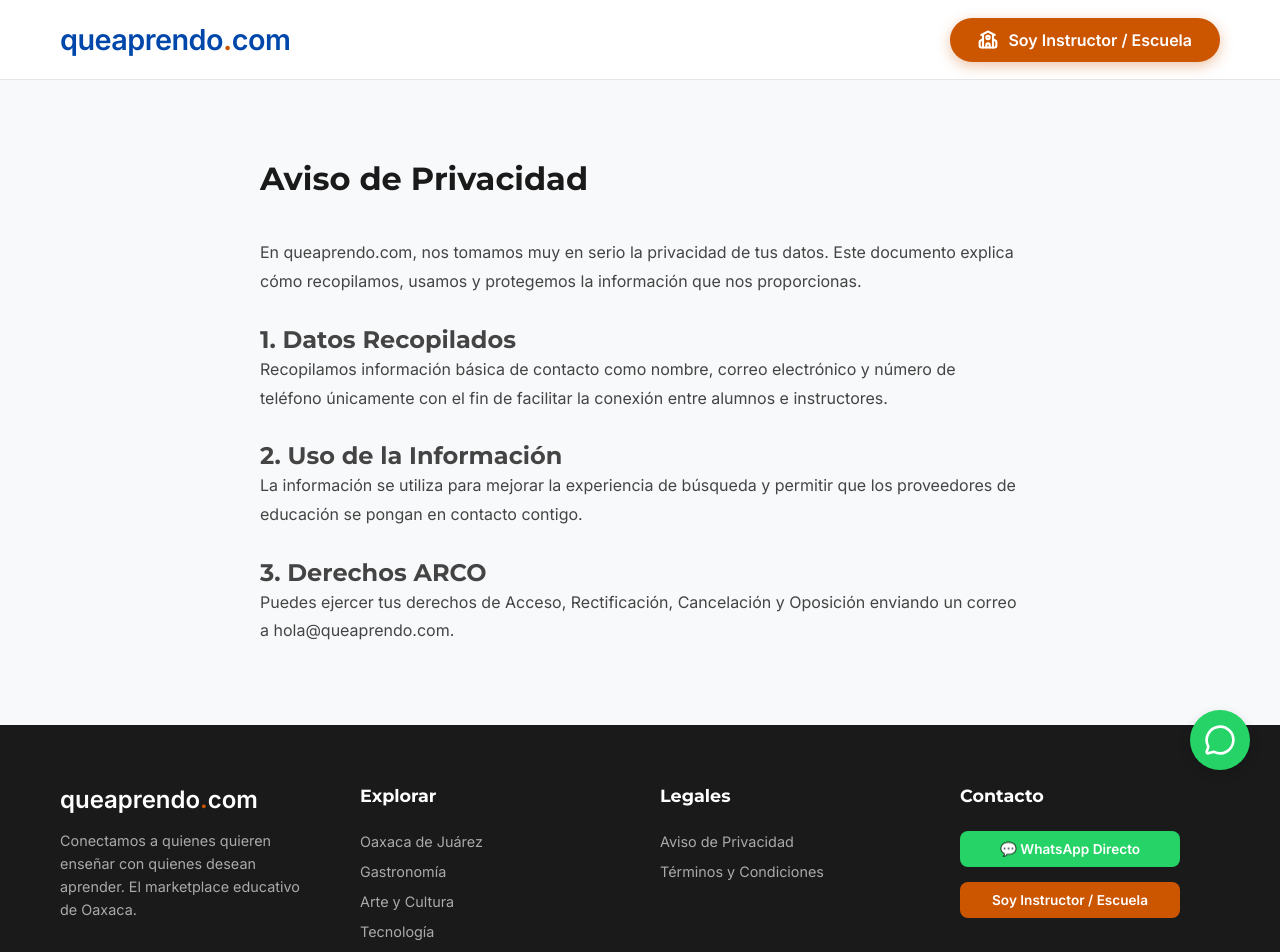
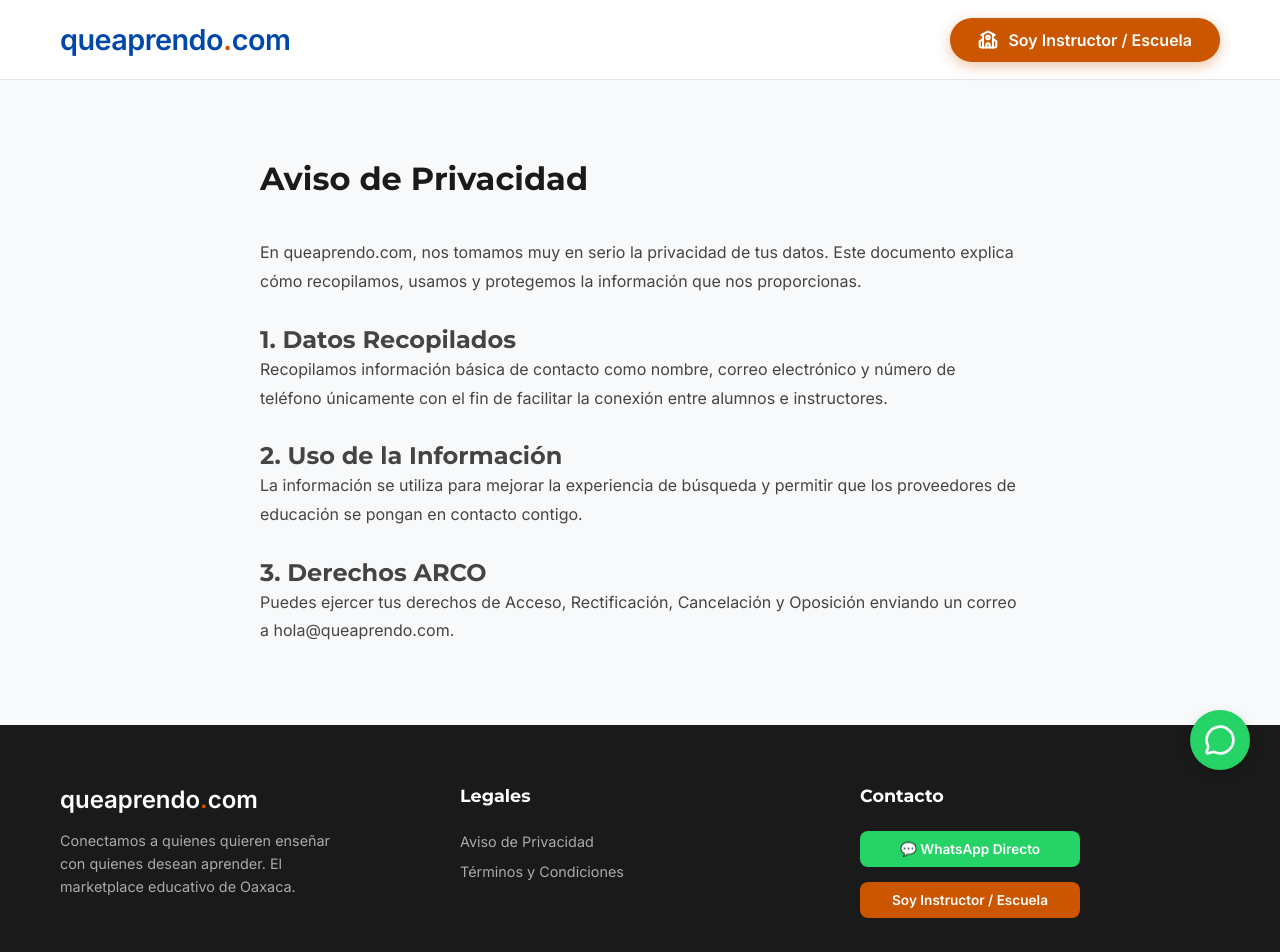
Before and after one commit to Sadat2004-hub/que-aprendo, a Next.js app: page /privacidad in a window 1280 px wide. Shown: the top 952 px of the page. Built offline with nearby package versions, Linux system fonts and the light colour scheme.

Commit message:
style: remove Explorar section from footer

```diff
--- a/src/components/Footer.tsx
+++ b/src/components/Footer.tsx
@@ -16,15 +16,6 @@
                         </p>
                     </div>
 
-                    <div style={styles.section}>
-                        <h4 style={styles.heading}>Explorar</h4>
-                        <ul style={styles.list}>
-                            <li><Link href="/oaxaca" style={styles.link}>Oaxaca de Juárez</Link></li>
-                            <li><Link href="/oaxaca/gastronomia" style={styles.link}>Gastronomía</Link></li>
-                            <li><Link href="/oaxaca/arte" style={styles.link}>Arte y Cultura</Link></li>
-                            <li><Link href="/oaxaca/tecnologia" style={styles.link}>Tecnología</Link></li>
-                        </ul>
-                    </div>
 
                     <div style={styles.section}>
                         <h4 style={styles.heading}>Legales</h4>
```
